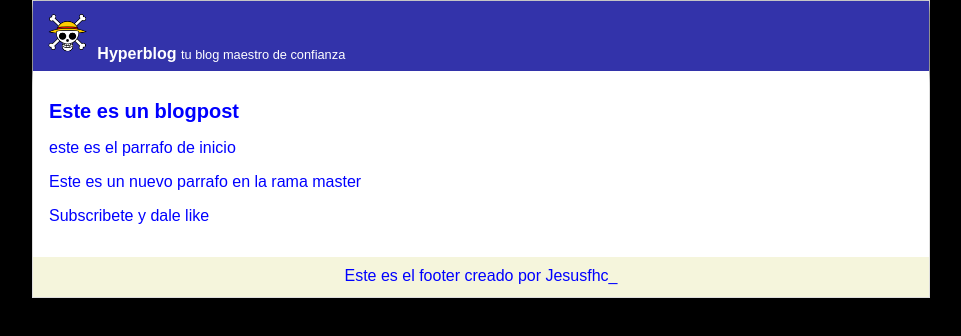
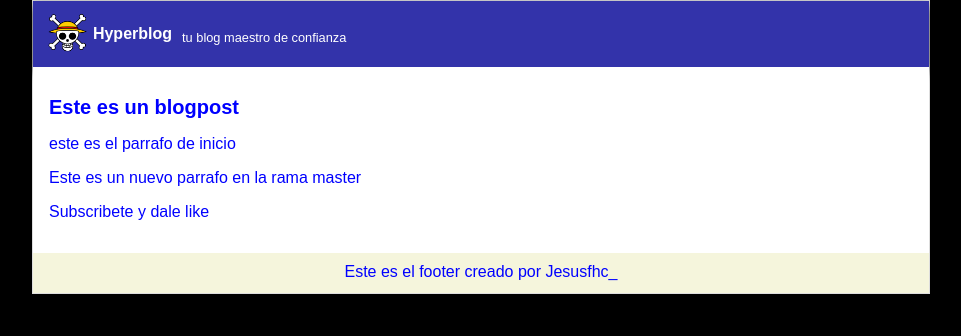
Before and after one commit to Jesusfhc/hyperblog, a plain HTML site: page blogpost.html in a window 1280 px wide. Shown: the whole page, without its empty margins (159-1120 px from the left). Drawn offline with Linux system fonts and the light colour scheme.

Commit message:
arreglado problema de alineacion en el heading

```diff
--- a/CSS/styles.css
+++ b/CSS/styles.css
@@ -15,12 +15,13 @@ body {
     box-shadow: 0px 5px 10px 0px rgba(0, 0, 0, 0.75);
     margin: 0;
     padding: 0.5em;
-    vertical-align: middle;
+    display: flex;
+    align-items: center;
 
 }
 
 #cabecera #tagline {
-    padding: 1em 0 0 0;
+    padding: 1em 0 5px 10px;
     font-weight: normal;
     font-size: 0.8em;
 }
```
